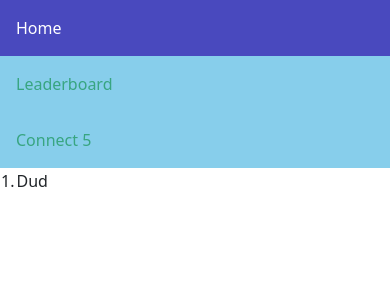
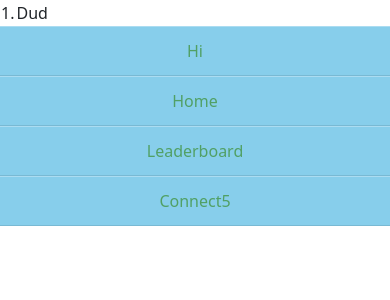
Before and after one commit to SauliusKul/FinalProjectCS50, a Flask app: page /leaderboard in a window 390 px wide. Shown: the top 300 px of the page. Run offline with Flask 2, Linux system fonts and the light colour scheme; some libraries are stand-ins or nearby versions.

Commit message:
fixed leaderboard link, added left navbar item, altered the layout of the template

```diff
--- a/app.py
+++ b/app.py
@@ -1,5 +1,5 @@
 from cs50 import SQL
-from flask import Flask, render_template
+from flask import Flask, render_template, url_for
 from flask_session import Session
 
 app = Flask(__name__)
@@ -11,8 +11,6 @@ Session(app)
 
 @app.route("/")
 def hello_world():
-    a = 1 + 3
-    hi = "hiya"
     return render_template("index.html")
 
 @app.route("/leaderboard")
--- a/static/styles.css
+++ b/static/styles.css
@@ -1,8 +1,16 @@
 .banner {
+    display: flex;
+    justify-content: center;
+    align-items: center;
     width: 100%;
+    height: 4em;
     text-align: center;
     color: rgb(255, 72, 0);
     background-color: pink;
+}
+
+.noMargin {
+    margin: 0;
 }
 
 #gameSpace {
@@ -18,6 +26,7 @@
     justify-content: flex-end;
 
     margin: 0;
+    padding: 0;
     background-color: skyblue;
 }
 
@@ -26,8 +35,8 @@
 }
 
 .navList li {
-    padding: 1em;
-    color:aliceblue;
+    padding: 12px;
+    color:rgb(81, 160, 101);
 }
 
 .navList a {
@@ -39,22 +48,38 @@
     background-color: rgb(73, 73, 190);
 }
 
-.navList li:hover > a {
-    color: white;
+.navList li:hover {
+    color:greenyellow;
 }
 
+.selfLeft {
+    margin-right: auto;
+}
 
 @media all and (max-width: 800px) {
     .navList {
         justify-content: space-evenly;
+    }
+
+    .selfLeft {
+        margin-left: 0;
     }
 }
 
 @media all and (max-width: 600px) {
     .navList {
         flex-flow: column wrap;
-        justify-content: center;
         padding: 0;
+        text-align: center;
+    }
+
+    .navList a li {
+        border-top: 1px solid rgba(255, 255, 255,0.3);
+        border-bottom: 1px solid rgba(0, 0, 0, 0.1);
+      }
+
+    .selfLeft {
+        margin-right: 0;
     }
 }
 
@@ -66,7 +91,7 @@
     align-content: center + safe;
 }
 
-.gameGame {
+.Game {
     flex: 3 0 100%;
     align-self: center;
 }
--- a/templates/template.html
+++ b/templates/template.html
@@ -13,25 +13,27 @@
         </title>
     </head>
     <body>
+        {% block body %}
+        {% endblock %}
         <ul class="navList">
-                <li>
-                    <a href="/">
-                        Home
-                    </a>
-                </li>
-                <li>
-                    <a href="/leaderboard.html">
-                        Leaderboard
-                    </a>
-                </li>
-                <li>
-                    <a href="/templates/Connect5.html">
-                        Connect 5
-                    </a>
-                </li>
+            <a class="selfLeft"><li>Hi</li></a>
+            <a href="/">
+                <li>Home</li>
+            </a>
+            <a href="{{ url_for("leaderboard") }}">
+                <li>Leaderboard</li>
+            </a>
+            <a href="/">
+                <li>Connect5</li>
+            </a>
+
         </ul>
 
-        {% block body %}
-        {% endblock %}
+
+        <main>
+            {% block main %}
+            {% endblock %}
+        </main>
+
     </body>
 </html>
--- /dev/null
+++ b/toLearn.txt
@@ -0,0 +1,3 @@
+HTML:
+    Flexbox
+    Grid
```
Also changed, not shown: templates/index.html (+4 -5 lines).
